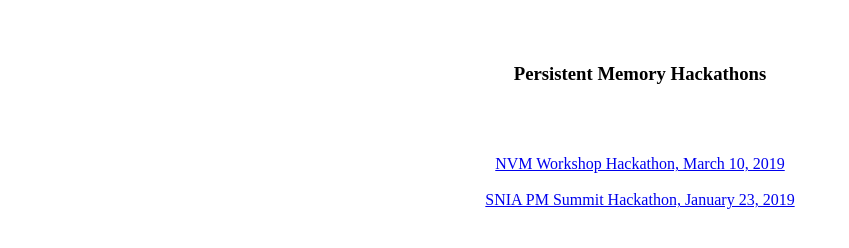
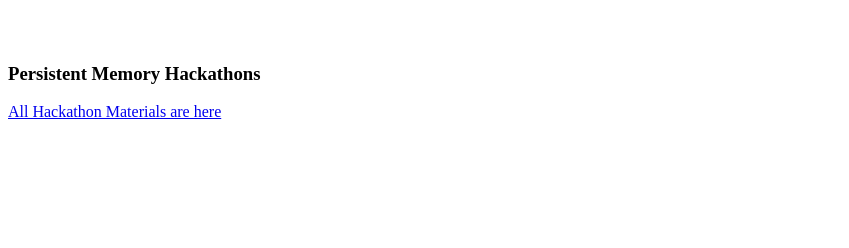
Before and after one commit to pmemhackathon/pmemhackathon.github.io, a plain HTML site: page index.html in a window 1280 px wide. Shown: the whole page, without its empty margins (0-849 px from the left). Drawn offline with Linux system fonts and the light colour scheme.

Commit message:
Update index.html

```diff
--- a/index.html
+++ b/index.html
@@ -9,16 +9,8 @@
 		</style>
 	</head>
 	<body>
-		<center>
 			<br><br>
 			<h3>Persistent Memory Hackathons</h3>
-			<br><br>
-			<dl>
-			<dt><a href="https://github.com/pmemhackathon/2019-03-10/">NVM Workshop Hackathon, March 10, 2019</a>
-			<dd><br>
-			<dt><a href="https://github.com/pmemhackathon/2019-01-23/">SNIA PM Summit Hackathon, January 23, 2019</a>
-			<dd><br>
-			</dl>
-		</center>
-	</body>
+			<a href="https://github.com/pmemhackathon/">All Hackathon Materials are here</a>
+</body>
 </html>
```
